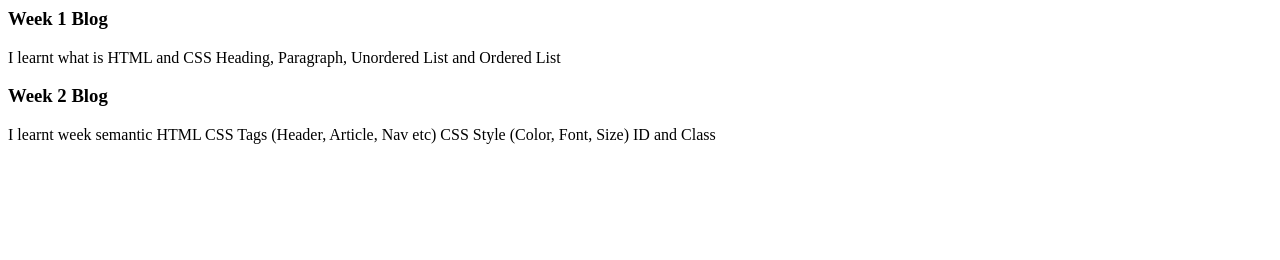
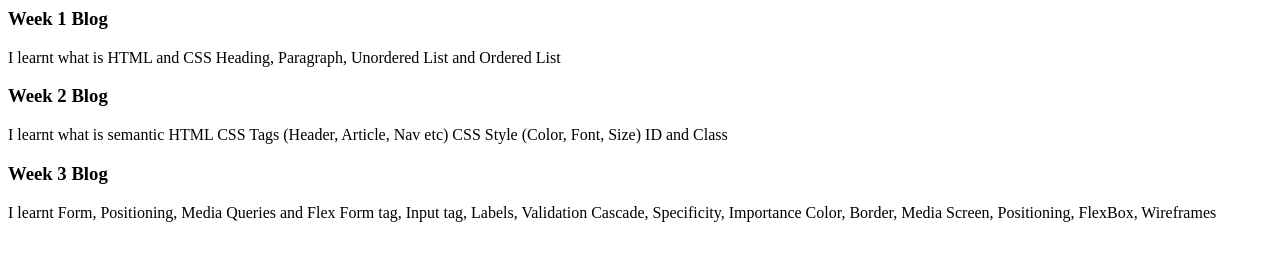
Before and after one commit to JiaYun5/JY-S-Dev-Blog, a plain HTML site: page index.html in a window 1280 px wide. Drawn offline with Linux system fonts and the light colour scheme.

Commit message:
Week 3 Commit

```diff
--- a/index.html
+++ b/index.html
@@ -11,11 +11,20 @@
         Week 2 Blog
     </h3>
     <p>
-        I learnt week semantic HTML CSS
+        I learnt what is semantic HTML CSS
         Tags (Header, Article, Nav etc)
         CSS Style (Color, Font, Size)
         ID and Class
     </p>
+    <h3>
+        Week 3 Blog
+    </h3>
+    <p>
+        I learnt Form, Positioning, Media Queries and Flex
+        Form tag, Input tag, Labels, Validation
+        Cascade, Specificity, Importance
+        Color, Border, Media Screen, Positioning, FlexBox, Wireframes
+    </p>
 
 </head>
 </html>
```
